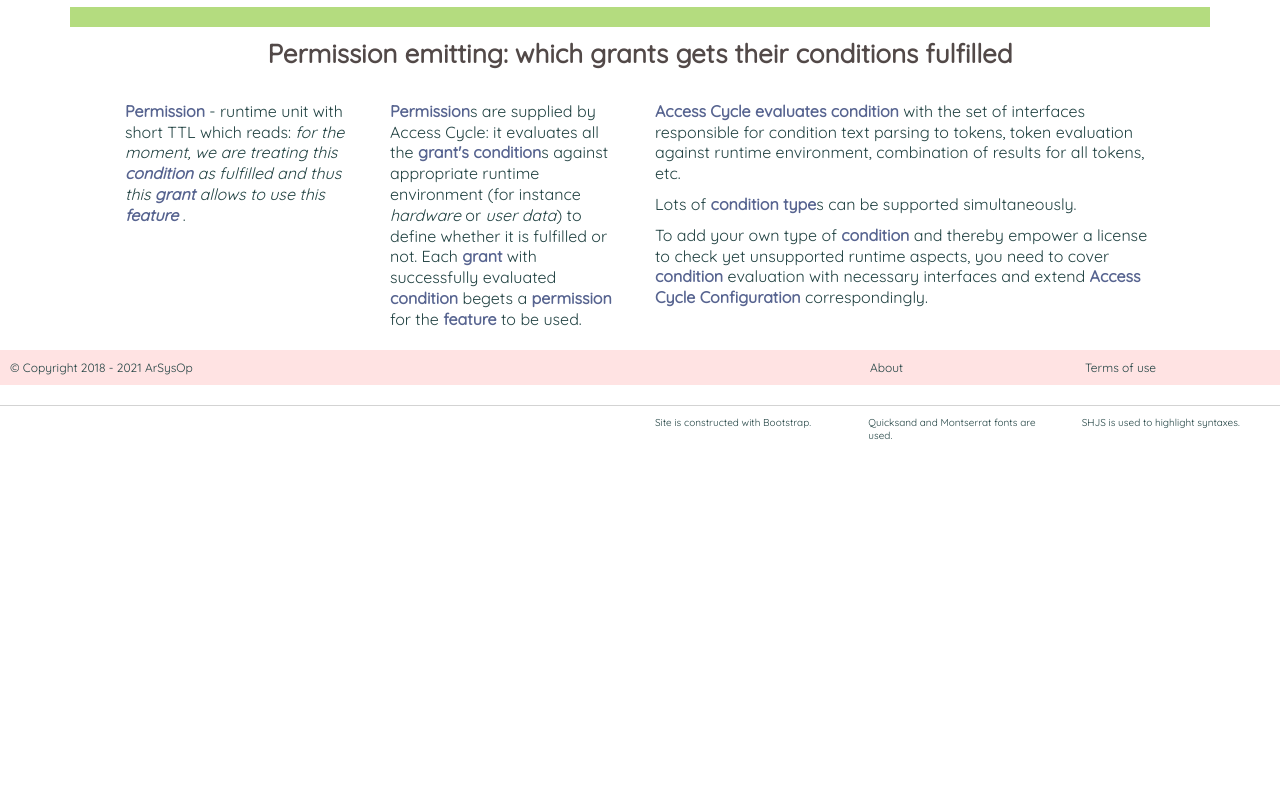
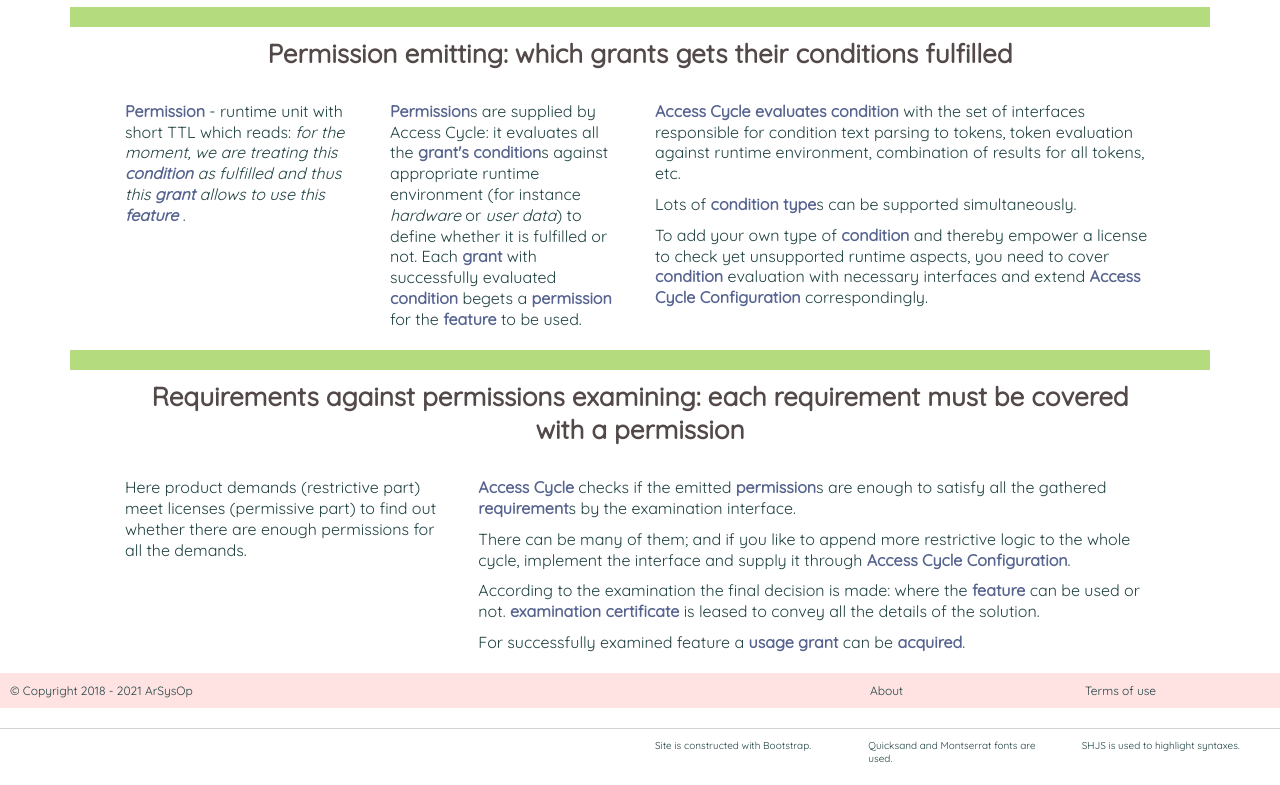
Before and after one commit to eclipse-passage/passage-docs, a plain HTML site: page access-cycle.html in a window 1280 px wide. Shown: the part 1163-1948 px from the top of the page. Before the commit the page ends 1625 px from the top, so only its background shows below. Drawn offline with Linux system fonts and the light colour scheme.

Commit message:
describe AC  examination phase

```diff
--- a/access-cycle.html
+++ b/access-cycle.html
@@ -246,6 +246,45 @@
 		</div>
 	</div>
 
+	<div class="separable documentation info-section container">
+		<div class="row">
+			<div class="step-name col-sm">
+				<div class="section-header">Requirements against permissions
+					examining: each requirement must be covered with a permission</div>
+			</div>
+		</div>
+		<div class="row">
+			<div class="step-impl col-sm-4">
+				<p>Here product demands (restrictive part) meet licenses
+					(permissive part) to find out whether there are enough permissions
+					for all the demands.</p>
+			</div>
+			<div class="step-impl col-sm-8">
+				<p>
+					<span class="term">Access Cycle</span> checks if the emitted <span
+						class="term">permission</span>s are enough to satisfy all the
+					gathered <span class="term">requirement</span>s by the examination
+					interface.
+				</p>
+				<p>
+					There can be many of them; and if you like to append more
+					restrictive logic to the whole cycle, implement the interface and
+					supply it through <span class="term">Access Cycle
+						Configuration</span>.
+				</p>
+				<p>
+					According to the examination the final decision is made: where the
+					<span class="term">feature</span> can be used or not. <span
+						class="term">examination certificate</span> is leased to convey
+					all the details of the solution.
+				</p>
+				<p>
+					For successfully examined feature a <span class="term">usage
+						grant</span> can be <span class="term">acquired</span>.
+				</p>
+			</div>
+		</div>
+	</div>
 
 	<div class="footer legal container-fluid">
 		<div class="row">
```
